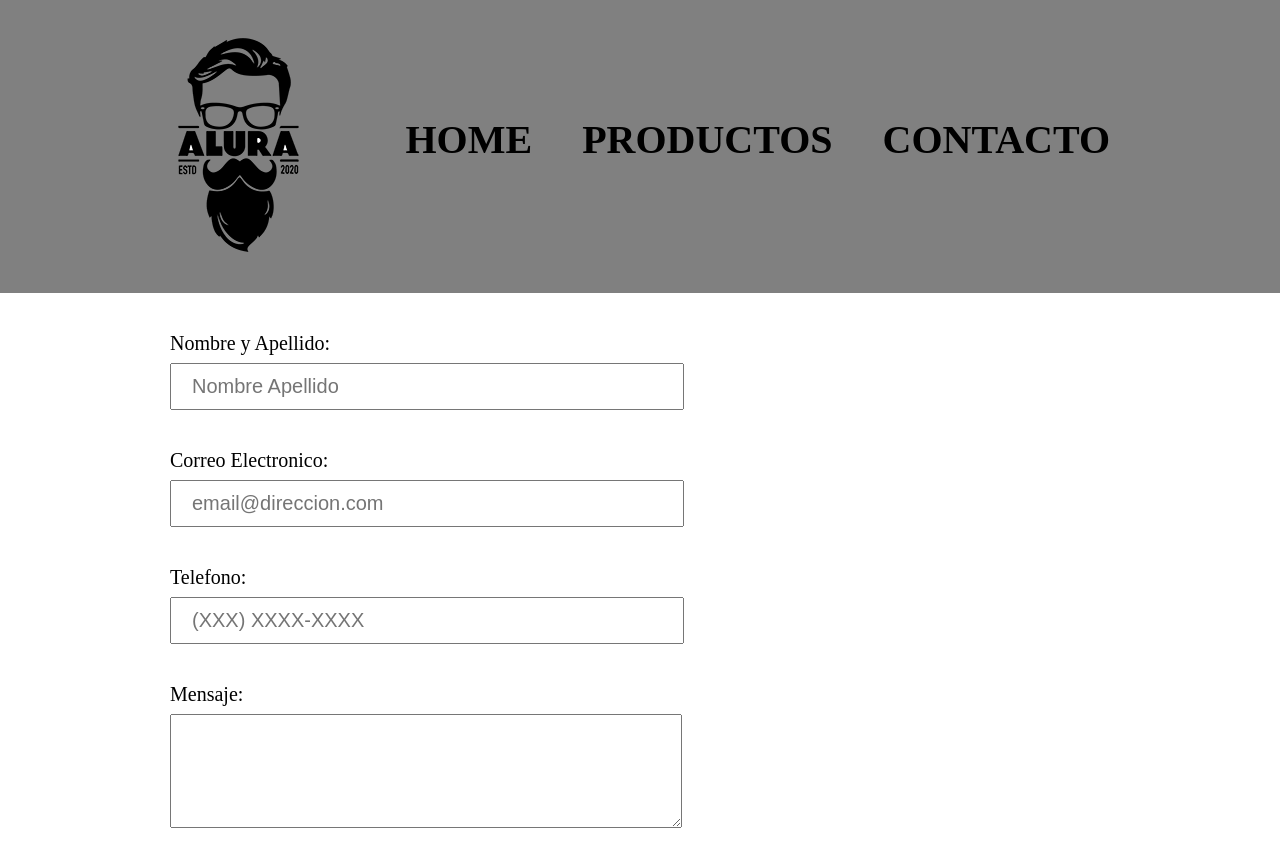
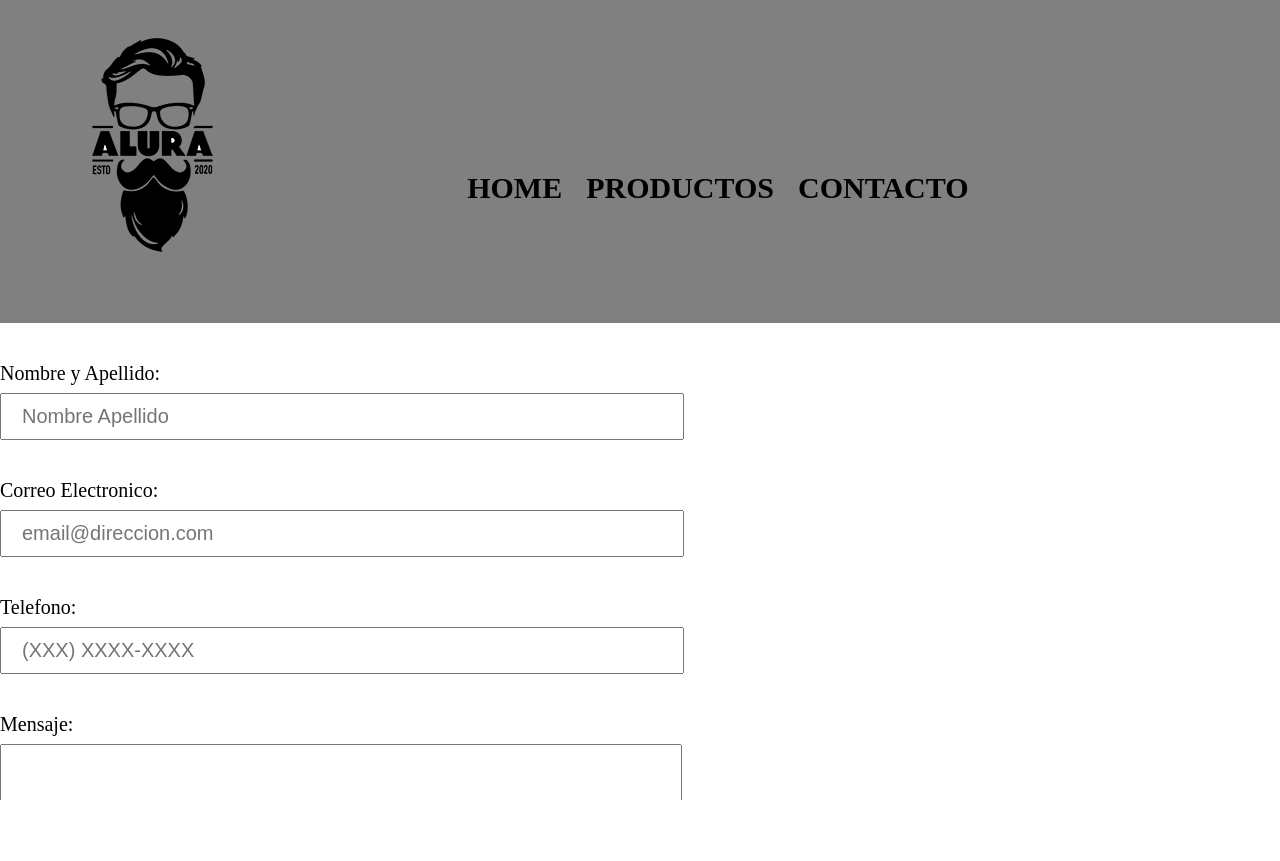
Before and after one commit to karurosu-vihir/htmlyCSS, a plain HTML site: page contacts.html in a window 1280 px wide. Shown: the top 861 px of the page. After the commit the page ends 800 px from the top, so only its background shows below. Drawn offline with Linux system fonts and the light colour scheme.

Commit message:
Parte final

```diff
--- a/contacts.css
+++ b/contacts.css
@@ -1,6 +1,14 @@
+html,body
+{
+    width: 100%;
+    height: 100%;
+    margin: 0px;
+    padding: 0px;
+    overflow-x: hidden;
+}
+
 .caja{
-    position: relative;
-    width: 980px;
+    width: 90%;
     margin: 0 auto;
     padding: 20px 0;
 }
@@ -11,21 +19,25 @@ header{
 
 logo{
     float: left;
+    margin-left:30px;
 }
 
 #header_list{
-    float: right;
-    margin-top: 100px;
+    width: 70%;
 }
 
 .head_list{
-    font-size: 40px;
-    display: inline;
-    padding: 20px;
+    text-align: right;
+    position: relative;
+    left: 50%;
+    bottom: 100px;
+    margin: auto;
+    font-size: 30px;
+    padding-right: 20px;
+    display: inline-block;
     text-transform: uppercase;
-    font-weight: bolder;
+    font-weight: bold;
 }
-
 a:link {
     text-decoration: none;
     color: black;
@@ -44,7 +56,7 @@ a:link {
   }
 
   main{
-    width: 940px;
+    width: 100%;
     margin-left: auto;
     margin-right: auto;
   }
--- a/index.css
+++ b/index.css
@@ -1,120 +1,228 @@
-#titulo{
-    padding: 0%;
-    height: 200px;
-    margin-top: 50px;
-    font-size: 80px;
-    text-align: center;
-    margin-bottom: 0%;
+html,body
+{
+    width: 100%;
+    height: 100%;
+    margin: 0px;
+    padding: 0px;
+    overflow-x: hidden;
 }
 
-nav{
-    position: relative;
-    width: 980px;
-    margin-left: auto;
-    margin-right: auto;
+body{
+    font-family: "Montserrat", sans-serif;
+    font-optical-sizing: auto;
+    font-weight: 300;
+    font-style: normal;
 }
 
-.nav-items{
-    position: relative;
-    display: inline-block;
-    bottom: 100px;
-    padding-right: 50px;
+.caja{
+    width: 90%;
     margin: 0 auto;
-    left: 200px;
+    padding: 20px 0;
 }
 
-.nav-items a:link {
+header{
+    background-color: gray;
+}
+
+logo{
+    float: left;
+    margin-left:30px;
+}
+
+#header_list{
+    width: 70%;
+}
+
+.head_list{
+    text-align: right;
+    position: relative;
+    left: 50%;
+    bottom: 100px;
+    margin: auto;
+    font-size: 30px;
+    padding-right: 20px;
+    display: inline-block;
+    text-transform: uppercase;
+    font-weight: bold;
+}
+
+a:link {
+    text-decoration: none;
+    color: black;
+    font-weight: bolder;
+  }
+  a:visited {
     text-decoration: none;
     color: black;
   }
-  .nav-items a:visited {
-    text-decoration: none;
-    color: black;
-  }
-  .nav-items a:hover {
+  a:hover {
     text-decoration: none;
     color: orange;
   }
-  .nav-items a:active {
+  a:active {
     text-decoration: none;
     color: black;
   }
 
-main{
-    background-color: antiquewhite;
+#imagen{
+    height: 50%;
+    width: 100%;
+    display: block;
 }
 
-#disclaim{
-    margin-top: -10%;
-    margin-left: 23.4%;
+main{
+    background: linear-gradient(#c8c8c8,#443209);
+}
+
+#descripcion{
+    padding: 3em 0;
+    display: block;
+    /* background-color: #C8AD7F; */
+    font-size: 25px;
+    text-align: center;
+}
+
+.titulo-principal{
+    text-align: center;
+    font-size: 50px;
+    font-weight: bold;
+    margin-bottom: 20px;
+    clear: left;
+    clear: right;
+}
+
+.img_utensilios{
+    float: left;
+    width: calc((100%/10));
+    margin: 0 20px 20px 30px;
+}
+
+#descripcion p{
+    margin: 1em 0;
+}
+
+#descripcion p:first-of-type::first-letter{
+    font-weight: bold;
+}
+
+#descripcion em{
+    font-size: 35px;
+}
+
+#descripcion em strong {
+    color: #FF0000;
+}
+
+.mapa{
+    /* background-color: #AC9266; */
+    padding: 3em 0;
+    margin: 0 auto;
+}
+
+#Gmaps{
+    margin: 0 auto;
+    display: block;
+}
+
+.mapa p{
+    text-align: center;
+    font-size: 30px;
+    padding-top: 1.5em;
+    padding-bottom: 1.5em;
 }
 
 
-#imagen{
-    margin-top: -75px;
-    border: 20px solid #805A46;
-    height: 50%;
-    margin-left: auto;
-    margin-right: auto;
-    margin-bottom: 100px;
-    width: 50%;
+#diferencias{
+    padding: 3em 0;
+    /* background-color: #91704D; */
     display: block;
 }
 
-
-#descripcion{
-    display: block;
-    background-color: burlywood;
-    font-size: 25px;
-    text-align: center;
-    margin-bottom: 150px;
-    margin-top: 200px;
+.div-items{
+    width: 640px;
+    margin: 0 auto;
 }
 
-#mision{
-    font-size: 35px;
+.lista-dif{
+    width: 40%;
+    display: inline-block;
+    vertical-align: top;
+    margin: 20px auto;
 }
 
-em strong {
-    color: #FF0000;
+.items{
+    line-height: 1.5;
+    font-weight: 400;
 }
 
-
-h2{
-    font-size: 55px;
-    text-align: center;
-    margin-bottom: 10px;
+/* Primer item */
+.items:first-child{
+    font-weight: bold;
 }
 
-#diferencias{
-    background-color: beige;
-    margin-top: 10%;
+/* Ultimo item */
+/* .items:last-child{
+    font-weight: bold;
+} */
+
+/* Elegis que item queres cambiar de arriba para abajo */
+/* .items:nth-child(3){
+    font-weight: bold;
+} */
+
+/* Bullet points */
+    .items::before{
+    /* content: '\00a0\2022\00a0\00a0'; */
+    content: '🟊';
+    color:rgba(0,0,0,0.5);
+    font-size: 20px;
+    font-weight: bold;
+}
+
+.img_lista{
+    width: calc((100%/3) + 70px );
+    margin: 20px 20px;
+    transition: 1s opacity;
+    box-shadow: 10px 20px 30px 10px black;
+}
+
+.img_lista:hover{
+    opacity: 30%;
+}
+
+.video{
+    padding: 3em 0;
+    /* background-color: #766036; */
+}
+
+.video iframe{
+    margin: 0 auto;
     display: block;
 }
 
-ul {
-    display: inline-block;
-    vertical-align: top;
-    margin-right: 15%;
-}
+footer{
+    text-align: center;
+    background: url(imagenes/imagenes/bg.jpg);
+    color: azure;
+    padding: 40px;
+  }
 
-.items{
+  .copy{
     position: relative;
-    display: block;
-    font-size: 25px;
-    font-weight: bold;
-    list-style-position: inside;
     margin: 20px;
-    padding-right: 50px;
-    left: 70px;
-}
+    bottom: 20px;
+    padding-top: 10px;
+    padding-bottom: 10px;
+  }
 
-.items::before{
-    content: '\00a0\2022\00a0\00a0';
-    color:rgba(0,0,0,0.5);
-    font-size:50px;
-}
-
-.img_lista{
-        width: 30%;
-}
+  @media screen and (max-width:480px) {
+    .head_list{
+        left: 60%;
+    }
+    .img_lista{
+        display: block;
+    }
+    .video iframe{
+        width: 100%;
+    }
+  }
--- a/productos.css
+++ b/productos.css
@@ -1,6 +1,14 @@
+html,body
+{
+    width: 100%;
+    height: 100%;
+    margin: 0px;
+    padding: 0px;
+    overflow-x: hidden;
+}
+
 .caja{
-    position: relative;
-    width: 980px;
+    width: 90%;
     margin: 0 auto;
     padding: 20px 0;
 }
@@ -11,19 +19,24 @@ header{
 
 logo{
     float: left;
+    margin-left:30px;
 }
 
 #header_list{
-    float: right;
-    margin-top: 100px;
+    width: 70%;
 }
 
 .head_list{
-    font-size: 40px;
-    display: inline;
-    padding: 20px;
+    text-align: right;
+    position: relative;
+    left: 50%;
+    bottom: 100px;
+    margin: auto;
+    font-size: 30px;
+    padding-right: 20px;
+    display: inline-block;
     text-transform: uppercase;
-    font-weight: bolder;
+    font-weight: bold;
 }
 
 a:link {
```
Also changed, not shown: index.html (+47 -30 lines), Banner-2048x1360.jpeg (added), barberimg.jpg (deleted), imagenes/imagenes/utensilios[1].jpg (added).
